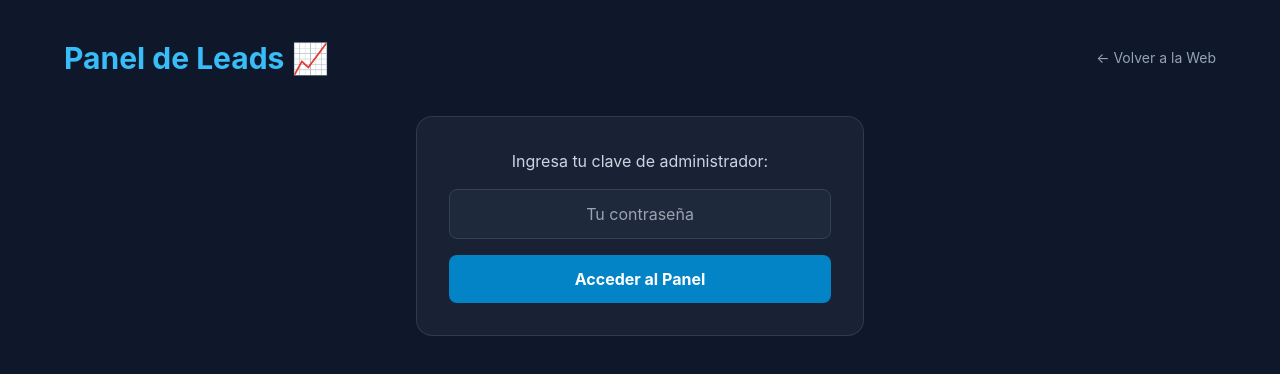
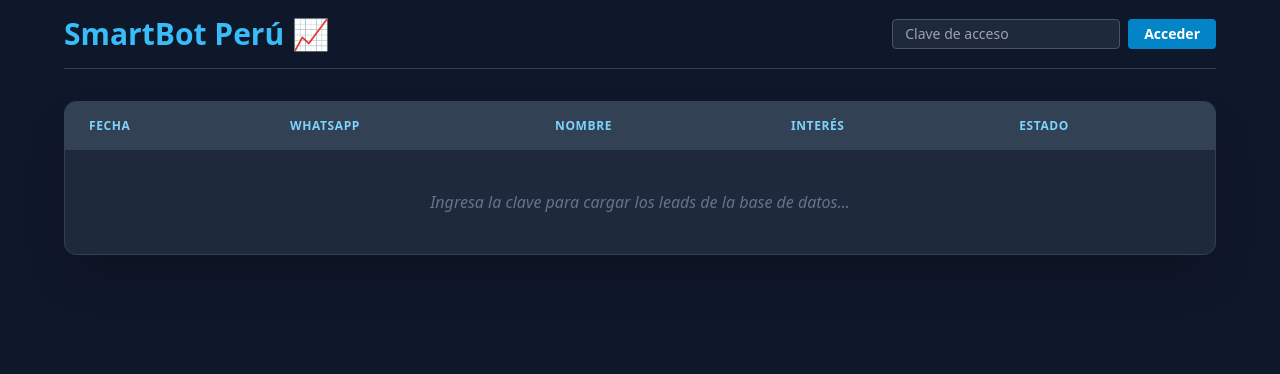
Before and after one commit to smartbot25/whatsbot-fix, a website: page admin.html in a window 1280 px wide. Drawn offline with nearby package versions, Linux system fonts and the light colour scheme.

Commit message:
Fix admin panel paths and double const

```diff
--- a/admin.html
+++ b/admin.html
@@ -3,86 +3,95 @@
 <head>
     <meta charset="UTF-8">
     <meta name="viewport" content="width=device-width, initial-scale=1.0">
-    <title>Panel de Leads | SmartBot Perú</title>
+    <title>SmartBot Perú - Panel de Leads</title>
     <script src="https://cdn.tailwindcss.com"></script>
-    <style>
-        body { background-color: #0f172a; color: white; font-family: 'Inter', sans-serif; }
-        .card-blur { background: rgba(30, 41, 59, 0.7); backdrop-filter: blur(10px); border: 1px solid rgba(255, 255, 255, 0.1); }
-    </style>
+    <link rel="icon" href="https://smartbotperu.com/logo.png">
 </head>
-<body class="p-4 md:p-10">
+<body class="bg-slate-900 text-white font-sans min-h-screen p-4">
 
     <div class="max-w-6xl mx-auto">
-        <div class="flex justify-between items-center mb-10">
-            <h1 class="text-3xl font-bold text-sky-400">Panel de Leads 📈</h1>
-            <a href="/" class="text-slate-400 hover:text-white text-sm">← Volver a la Web</a>
-        </div>
+        <header class="flex justify-between items-center mb-8 border-b border-slate-700 pb-4">
+            <h1 class="text-3xl font-bold text-sky-400">SmartBot Perú 📈</h1>
+            <div id="auth-section" class="flex gap-2">
+                <input type="password" id="admin-pass" placeholder="Clave de acceso" class="bg-slate-800 border border-slate-600 rounded px-3 py-1 text-sm focus:outline-none focus:ring-2 focus:ring-sky-500">
+                <button onclick="loadLeads()" class="bg-sky-600 hover:bg-sky-500 px-4 py-1 rounded text-sm font-bold transition">Acceder</button>
+            </div>
+        </header>
 
-        <div id="login-section" class="card-blur p-8 rounded-2xl max-w-md mx-auto text-center">
-            <p class="mb-4 text-slate-300">Ingresa tu clave de administrador:</p>
-            <input type="password" id="admin-pass" placeholder="Tu contraseña" class="w-full p-3 rounded-lg bg-slate-800 border border-slate-700 mb-4 focus:outline-none focus:border-sky-500 text-center">
-            <button onclick="checkAuth()" class="w-full bg-sky-600 hover:bg-sky-500 py-3 rounded-lg font-bold transition">Acceder al Panel</button>
-        </div>
-
-        <div id="data-section" class="hidden">
-            <div class="overflow-x-auto card-blur rounded-2xl">
+        <div class="bg-slate-800 rounded-xl shadow-2xl overflow-hidden border border-slate-700">
+            <div class="overflow-x-auto">
                 <table class="w-full text-left border-collapse">
                     <thead>
-                        <tr class="bg-slate-800/50 text-slate-400 uppercase text-xs tracking-wider">
-                            <th class="p-4">Fecha</th>
-                            <th class="p-4">Nombre</th>
-                            <th class="p-4">Teléfono</th>
-                            <th class="p-4">Interés / Negocio</th>
+                        <tr class="bg-slate-700 text-sky-300 uppercase text-xs tracking-wider">
+                            <th class="px-6 py-4 font-bold">Fecha</th>
+                            <th class="px-6 py-4 font-bold">WhatsApp</th>
+                            <th class="px-6 py-4 font-bold">Nombre</th>
+                            <th class="px-6 py-4 font-bold">Interés</th>
+                            <th class="px-6 py-4 font-bold">Estado</th>
                         </tr>
                     </thead>
-                    <tbody id="leads-table" class="divide-y divide-slate-800">
-                        </tbody>
+                    <tbody id="leads-table" class="divide-y divide-slate-700">
+                        <tr>
+                            <td colspan="5" class="px-6 py-10 text-center text-slate-500 italic">
+                                Ingresa la clave para cargar los leads de la base de datos...
+                            </td>
+                        </tr>
+                    </tbody>
                 </table>
             </div>
-            <p id="loading-msg" class="text-center mt-6 text-slate-500 italic">Cargando datos de Supabase...</p>
         </div>
     </div>
 
     <script>
-        const CLAVE_CORRECTA = "edfix-admin-2025"; // Tu clave
+        async function loadLeads() {
+            const password = document.getElementById('admin-pass').value;
+            const tableBody = document.getElementById('leads-table');
 
-        function checkAuth() {
-            const pass = document.getElementById('admin-pass').value;
-            if (pass === CLAVE_CORRECTA) {
-                document.getElementById('login-section').classList.add('hidden');
-                document.getElementById('data-section').classList.remove('hidden');
-                loadLeads();
-            } else {
-                alert("❌ Clave incorrecta. Inténtalo de nuevo.");
+            if (!password) {
+                alert("Por favor, ingresa la clave de administrador.");
+                return;
             }
-        }
 
-        async function loadLeads() {
+            tableBody.innerHTML = '<tr><td colspan="5" class="px-6 py-10 text-center text-sky-400 animate-pulse">Cargando datos desde Vercel...</td></tr>';
+
             try {
-                // Usamos la API de Netlify que ya tienes configurada
-                // Ahora puedes usar la ruta corta gracias a tu netlify.toml:
-                const response = await fetch('/api/leads');
+                // RUTA CORREGIDA PARA VERCEL (CARPETA /API)
+                const response = await fetch('/api/leads', {
+                    headers: {
+                        'Authorization': password
+                    }
+                });
+
+                if (!response.ok) {
+                    throw new Error('Clave incorrecta o error de conexión');
+                }
+
                 const leads = await response.json();
 
-                const table = document.getElementById('leads-table');
-                document.getElementById('loading-msg').classList.add('hidden');
-
                 if (leads.length === 0) {
-                    table.innerHTML = `<tr><td colspan="4" class="p-10 text-center text-slate-500">No hay leads registrados todavía.</td></tr>`;
+                    tableBody.innerHTML = '<tr><td colspan="5" class="px-6 py-10 text-center text-slate-400">No hay leads registrados aún.</td></tr>';
                     return;
                 }
 
-                table.innerHTML = leads.map(l => `
-                    <tr class="hover:bg-slate-800/30 transition">
-                        <td class="p-4 text-xs text-slate-500">${new Date(l.created_at).toLocaleDateString()}</td>
-                        <td class="p-4 font-bold text-sky-100">${l.name}</td>
-                        <td class="p-4 text-emerald-400">${l.phone}</td>
-                        <td class="p-4 text-slate-300 text-sm">${l.query}</td>
-                    </tr>
-                `).join('');
-            } catch (err) {
-                console.error(err);
-                alert("Error cargando los leads. Revisa la consola.");
+                tableBody.innerHTML = '';
+                leads.forEach(lead => {
+                    const row = `
+                        <tr class="hover:bg-slate-700/50 transition border-b border-slate-700">
+                            <td class="px-6 py-4 text-sm text-slate-400">${new Date(lead.created_at).toLocaleDateString()}</td>
+                            <td class="px-6 py-4 font-medium text-sky-400">${lead.wa_id}</td>
+                            <td class="px-6 py-4 text-sm">${lead.name || 'Sin nombre'}</td>
+                            <td class="px-6 py-4 text-sm text-slate-300">${lead.interest || 'Pendiente'}</td>
+                            <td class="px-6 py-4">
+                                <span class="px-2 py-1 bg-green-900/30 text-green-400 text-xs rounded-full border border-green-800">Nuevo</span>
+                            </td>
+                        </tr>
+                    `;
+                    tableBody.innerHTML += row;
+                });
+
+            } catch (error) {
+                console.error('Error:', error);
+                tableBody.innerHTML = `<tr><td colspan="5" class="px-6 py-10 text-center text-red-400">❌ Error: ${error.message}</td></tr>`;
             }
         }
     </script>
```
